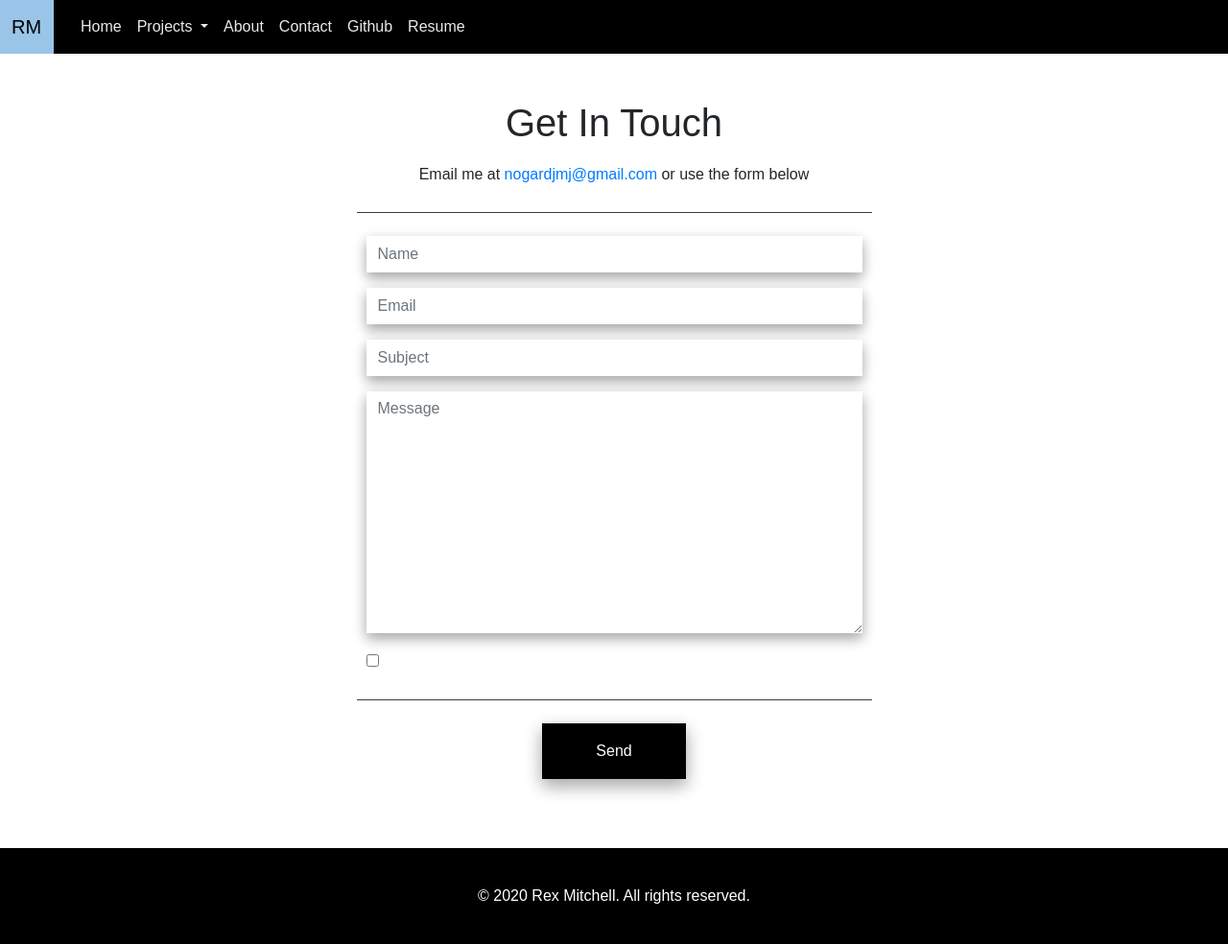
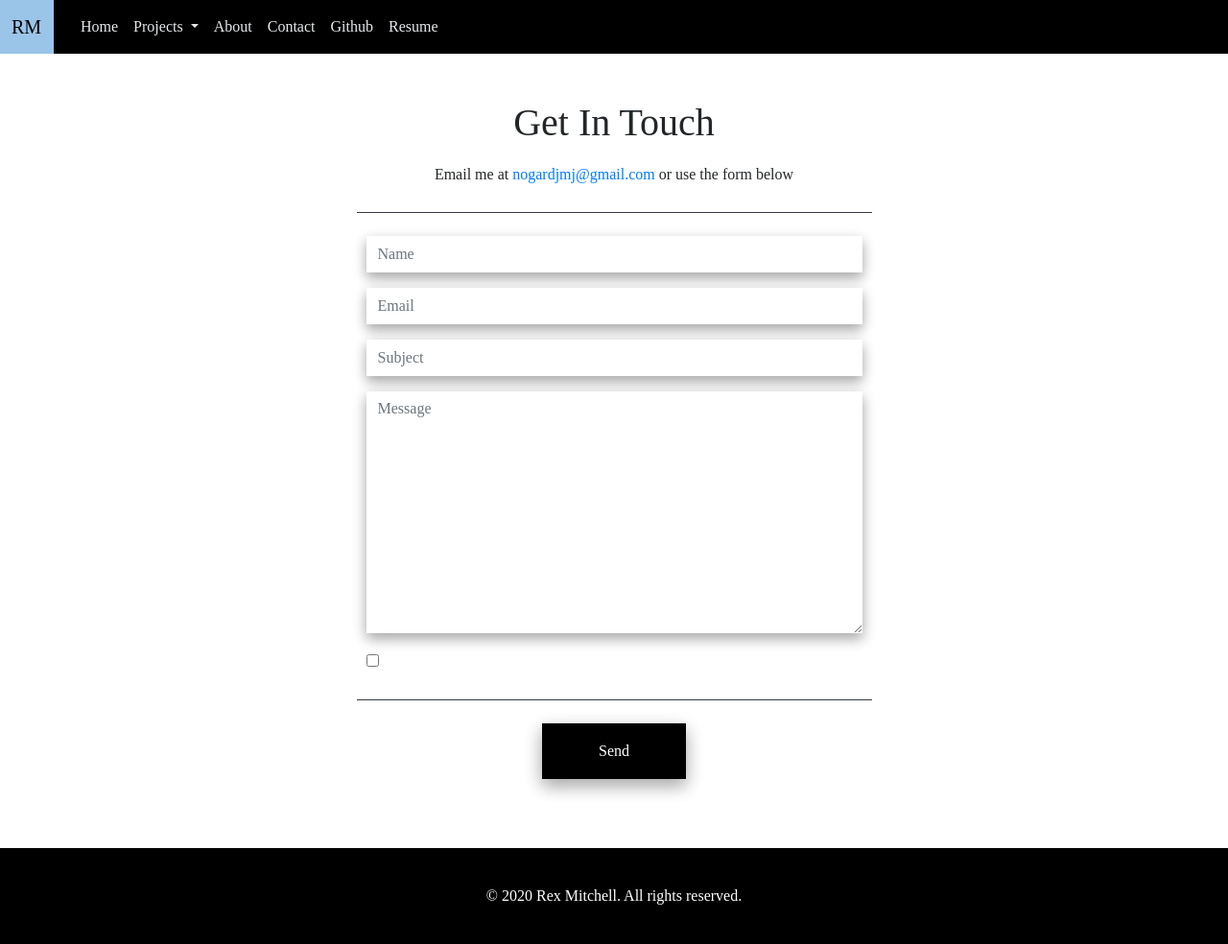
Before and after one commit to RHAM231/My-Django-Website, a Django app: page /contact/ in a window 1280 px wide. Shown: the whole page at 96% size. Run offline with Django 3.2, Linux system fonts and the light colour scheme; some libraries are stand-ins or nearby versions.

Commit message:
Changing to custom font.

```diff
--- a/my_website/projects/static/projects/style.css
+++ b/my_website/projects/static/projects/style.css
@@ -26,7 +26,9 @@ body, html {
     height: 100%;
     margin: 0;
     font-size: 16px;
-    font-family: sans-serif;
+    font-family: 'abc';
+       src: local('Abc'),
+       url(Nunito-Bold.ttf) format("truetype");
     font-weight: 400;
     line-height: 1.8em;
     color: #232629;
```
Also changed, not shown: my_website/projects/static/projects/Nunito-Bold.ttf (added), my_website/projects/static/projects/Nunito-Regular.ttf (added), my_website/projects/static/projects/my_logo_16.png (deleted).
